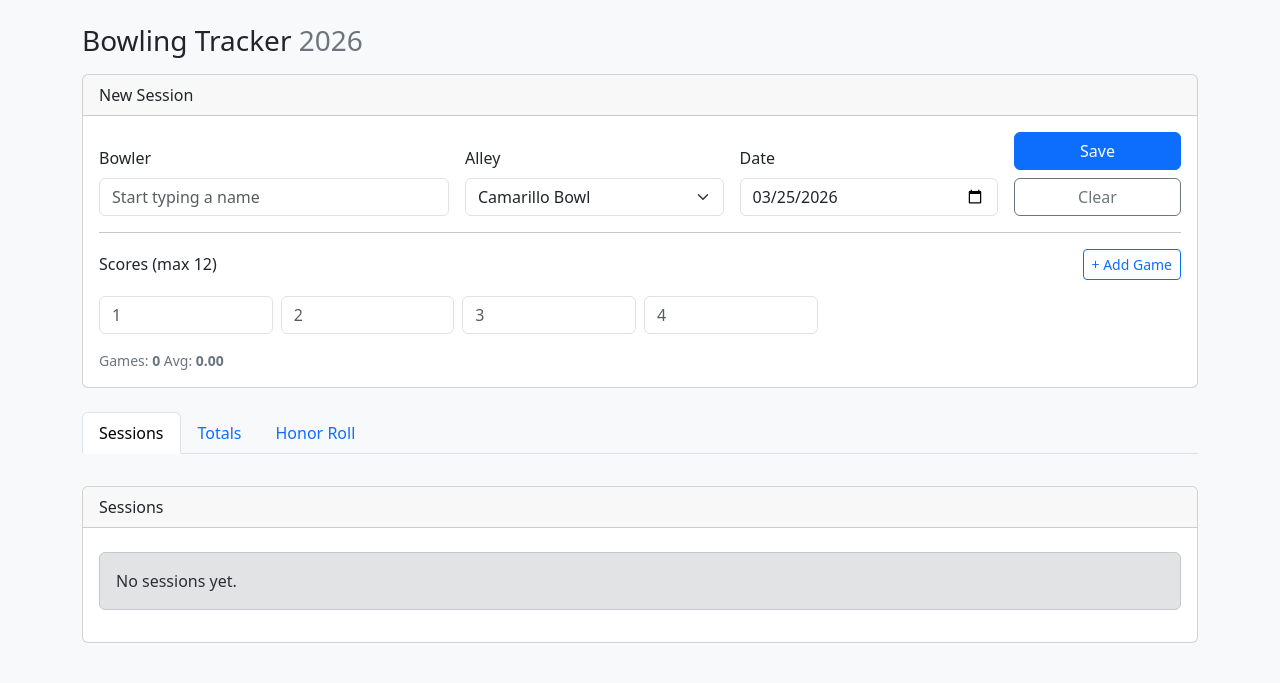
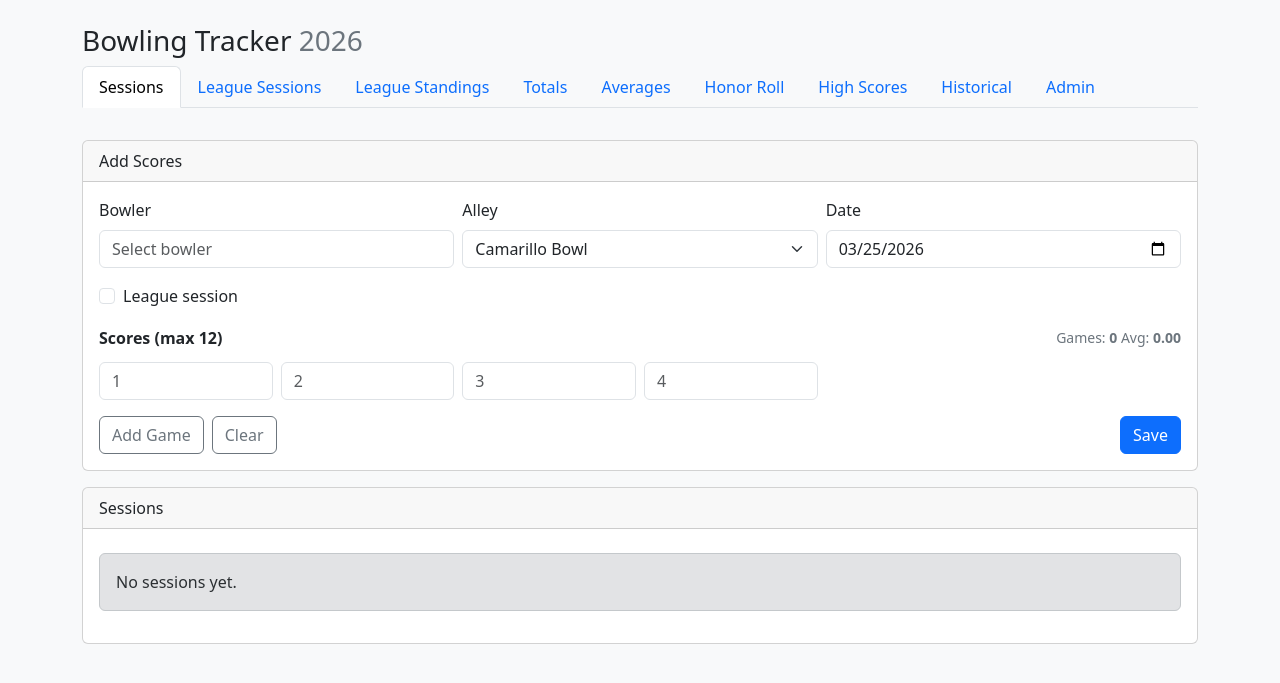
Before and after one commit to rrajan123/bowling, a Flask app: page / in a window 1280 px wide. Shown: the top 683 px of the page. Run offline with Flask 3, Linux system fonts and the light colour scheme; data comes from the database, SQL or seed files in the repository; data that the repository does not hold is empty; some libraries are stand-ins or nearby versions.

Commit message:
Add files via upload

```diff
--- a/templates/index.html
+++ b/templates/index.html
@@ -5,82 +5,193 @@
   <meta name="viewport" content="width=device-width, initial-scale=1">
   <title>Bowling Tracker</title>
   <link href="https://cdn.jsdelivr.net/npm/bootstrap@5.3.3/dist/css/bootstrap.min.css" rel="stylesheet">
-  <style>.tab-pane { padding-top: 1rem; }</style>
+  <style>
+    .tab-pane { padding-top: 1rem; }
+    .table-sm td, .table-sm th { vertical-align: middle; }
+    textarea.session-notes { overflow: hidden; resize: vertical; }
+  </style>
 </head>
 <body class="bg-light">
 <div class="container py-4">
 
-  <div class="d-flex justify-content-between align-items-center mb-3">
-    <h1 class="h3 mb-0">Bowling Tracker <span id="year" class="text-secondary"></span></h1>
-    <div id="likesTotalHost"></div>
-  </div>
+  <!-- Title -->
+  <h1 class="h3 mb-2">Bowling Tracker <span id="year" class="text-secondary"></span></h1>
 
-  <!-- New Session (Front page ONLY) -->
-  <div id="entry" class="card mb-4">
-    <div class="card-header">New Session</div>
+  <!-- Tabs directly under title -->
+  <ul class="nav nav-tabs mb-3" id="mainTabs" role="tablist">
+    <li class="nav-item" role="presentation">
+      <button class="nav-link active" id="sessions-tab" data-bs-toggle="tab" data-bs-target="#sessions-pane" type="button" role="tab">Sessions</button>
+    </li>
+    <li class="nav-item" role="presentation">
+      <button class="nav-link" id="league-sessions-tab" data-bs-toggle="tab" data-bs-target="#league-sessions-pane" type="button" role="tab">League Sessions</button>
+    </li>
+    <li class="nav-item" role="presentation">
+      <button class="nav-link" id="league-standings-tab" data-bs-toggle="tab" data-bs-target="#league-standings-pane" type="button" role="tab">League Standings</button>
+    </li>
+    <li class="nav-item" role="presentation">
+      <button class="nav-link" id="totals-tab" data-bs-toggle="tab" data-bs-target="#totals-pane" type="button" role="tab">Totals</button>
+    </li>    <li class="nav-item" role="presentation">
+      <button class="nav-link" id="averages-tab" data-bs-toggle="tab" data-bs-target="#averages-pane" type="button" role="tab">Averages</button>
+    </li>
+
+    <li class="nav-item" role="presentation">
+      <button class="nav-link" id="honor-tab" data-bs-toggle="tab" data-bs-target="#honor-pane" type="button" role="tab">Honor Roll</button>
+    </li>
+    <li class="nav-item" role="presentation">
+      <button class="nav-link" id="highscores-tab" data-bs-toggle="tab" data-bs-target="#highscores-pane" type="button" role="tab">High Scores</button>
+    </li>
+    <li class="nav-item" role="presentation">
+      <button class="nav-link" id="history-tab" data-bs-toggle="tab" data-bs-target="#history-pane" type="button" role="tab">Historical</button>
+    </li>
+    <li class="nav-item" role="presentation">
+      <button class="nav-link" id="admin-tab" data-bs-toggle="tab" data-bs-target="#admin-pane" type="button" role="tab">Admin</button>
+    </li>
+  </ul>
+
+  <div class="tab-content">
+
+    <!-- Sessions -->
+    <div class="tab-pane fade show active" id="sessions-pane" role="tabpanel">
+      <!-- Entry form -->
+      <div id="entry" class="card mb-3">
+        <div class="card-header">Add Scores</div>
         <div class="card-body">
-      <div class="row g-3 align-items-end">
+          <div class="row g-2 align-items-end">
             <div class="col-md-4">
               <label class="form-label">Bowler</label>
-          <input id="bowlerInput" list="bowlersList" class="form-control" placeholder="Start typing a name">
+              <input id="bowlerInput" class="form-control" list="bowlersList" placeholder="Select bowler">
               <datalist id="bowlersList"></datalist>
             </div>
-        <div class="col-md-3">
+            <div class="col-md-4">
               <label class="form-label">Alley</label>
               <select id="alley" class="form-select"></select>
             </div>
-        <div class="col-md-3">
+            <div class="col-md-4">
               <label class="form-label">Date</label>
-          <input id="date" type="date" class="form-control">
-        </div>
-        <div class="col-md-2 text-end">
-          <button id="save" class="btn btn-primary w-100">Save</button>
-          <button id="clear" class="btn btn-outline-secondary w-100 mt-2">Clear</button>
-        </div>
-      </div>
-      <hr>
-      <div class="d-flex align-items-center justify-content-between">
-        <label class="form-label mb-0">Scores (max 12)</label>
-        <button id="addGame" type="button" class="btn btn-sm btn-outline-primary">+ Add Game</button>
-      </div>
-      <div id="scoresWrap" class="row row-cols-2 row-cols-md-6 g-2 mt-2"></div>
-      <div id="liveStats" class="mt-3 text-secondary small"></div>
+              <input id="date" class="form-control" type="date">
             </div>
           </div>
 
-  <!-- Tabs for Sessions / Totals / Honor Roll -->
-  <ul class="nav nav-tabs" id="mainTabs" role="tablist">
-    <li class="nav-item" role="presentation">
-      <button class="nav-link active" id="sessions-tab" data-bs-toggle="tab" data-bs-target="#sessions-pane" type="button" role="tab" aria-controls="sessions-pane" aria-selected="true">Sessions</button>
-    </li>
-    <li class="nav-item" role="presentation">
-      <button class="nav-link" id="totals-tab" data-bs-toggle="tab" data-bs-target="#totals-pane" type="button" role="tab" aria-controls="totals-pane" aria-selected="false">Totals</button>
-    </li>
-    <li class="nav-item" role="presentation">
-      <button class="nav-link" id="honor-tab" data-bs-toggle="tab" data-bs-target="#honor-pane" type="button" role="tab" aria-controls="honor-pane" aria-selected="false">Honor Roll</button>
-    </li>
-  </ul>
-  <div class="tab-content">
-    <div class="tab-pane fade show active" id="sessions-pane" role="tabpanel" aria-labelledby="sessions-tab">
-      <div class="card mt-3">
+          <div class="row g-2 mt-2">
+            <div class="col-md-4">
+              <div class="form-check">
+                <input class="form-check-input" type="checkbox" id="isLeague">
+                <label class="form-check-label" for="isLeague">League session</label>
+              </div>
+            </div>
+          </div>
+
+          <div class="mt-3">
+            <div class="d-flex justify-content-between align-items-center">
+              <div class="fw-semibold">Scores (max 12)</div>
+              <div id="liveStats" class="text-secondary small"></div>
+            </div>
+            <div class="row row-cols-2 row-cols-sm-4 row-cols-md-6 g-2 mt-1" id="scoresWrap"></div>
+
+            <div class="d-flex gap-2 mt-3">
+              <button id="addGame" class="btn btn-outline-secondary">Add Game</button>
+              <button id="clear" class="btn btn-outline-secondary">Clear</button>
+              <button id="save" class="btn btn-primary ms-auto">Save</button>
+            </div>
+          </div>
+        </div>
+      </div>
+
+      <!-- Sessions table -->
+      <div class="card">
         <div class="card-header">Sessions</div>
         <div class="card-body" id="sessionsTable">Loading…</div>
       </div>
     </div>
-    <div class="tab-pane fade" id="totals-pane" role="tabpanel" aria-labelledby="totals-tab">
-      <div class="card mt-3">
+
+    <!-- League Sessions -->
+    <div class="tab-pane fade" id="league-sessions-pane" role="tabpanel">
+      <div class="card">
+        <div class="card-header">League Sessions</div>
+        <div class="card-body" id="leagueSessionsBlock">Loading…</div>
+      </div>
+    </div>
+
+    <!-- League Standings -->
+    <div class="tab-pane fade" id="league-standings-pane" role="tabpanel">
+      <div class="card">
+        <div class="card-header">League Standings</div>
+        <div class="card-body" id="leagueStandingsBlock">Loading…</div>
+      </div>
+    </div>
+
+    <!-- Totals -->
+    <div class="tab-pane fade" id="totals-pane" role="tabpanel">
+      <div class="card">
         <div class="card-header">Totals</div>
         <div class="card-body" id="totalsBlock">Loading…</div>
       </div>
     </div>
-    <div class="tab-pane fade" id="honor-pane" role="tabpanel" aria-labelledby="honor-tab">
-      <div class="card mt-3">
+
+
+    <!-- Averages -->
+    <div class="tab-pane fade" id="averages-pane" role="tabpanel">
+      <div class="card">
+        <div class="card-header d-flex flex-wrap gap-2 align-items-center justify-content-between">
+          <span>Averages by Month</span>
+          <div class="d-flex gap-2 align-items-center">
+            <label class="form-label mb-0 small text-secondary">Year</label>
+            <select id="avgYear" class="form-select form-select-sm" style="width: 110px;"></select>
+            <div class="form-check ms-2">
+              <input class="form-check-input" type="checkbox" id="avgLeagueOnly">
+              <label class="form-check-label small" for="avgLeagueOnly">League only</label>
+            </div>
+          </div>
+        </div>
+        <div class="card-body" id="averagesBlock">Loading…</div>
+      </div>
+    </div>
+
+<!-- Honor Roll -->
+    <div class="tab-pane fade" id="honor-pane" role="tabpanel">
+      <div class="card">
         <div class="card-header">Honor Roll</div>
         <div class="card-body" id="honorRollBlock">Loading…</div>
+      </div>
+
+
+    </div>
+
+<!-- High Scores -->
+    <div class="tab-pane fade" id="highscores-pane" role="tabpanel">
+      <div class="card">
+        <div class="card-header">High Scores</div>
+        <div class="card-body" id="highScoresBlock">Loading…</div>
+      </div>
+    </div>
+
+    <!-- Historical -->
+    <div class="tab-pane fade" id="history-pane" role="tabpanel">
+      <div class="card">
+        <div class="card-header">Historical Averages</div>
+        <div class="card-body" id="historyBlock">Loading…</div>
+      </div>
+    </div>
+
+    <!-- Admin -->
+    <div class="tab-pane fade" id="admin-pane" role="tabpanel">
+      <div class="card">
+        <div class="card-header">Add Bowling Alley</div>
+        <div class="card-body">
+          <div class="row g-2 align-items-center">
+            <div class="col-md-6">
+              <input id="newAlleyName" class="form-control" placeholder="Alley name">
+            </div>
+            <div class="col-md-3">
+              <button id="addAlleyBtn" class="btn btn-primary w-100">Add Alley</button>
+            </div>
+            <div class="col-md-3" id="addAlleyMsg"></div>
+          </div>
         </div>
       </div>
     </div>
 
+  </div>
 </div>
 
 <!-- Session Modal -->
@@ -88,46 +199,75 @@
   <div class="modal-dialog modal-lg modal-dialog-scrollable">
     <div class="modal-content">
       <div class="modal-header">
-        <h5 class="modal-title" id="sessionMeta">Session</h5>
+        <h5 class="modal-title">Session Games</h5>
         <button type="button" class="btn-close" data-bs-dismiss="modal" aria-label="Close"></button>
       </div>
       <div class="modal-body">
-        <div id="sessionStats" class="mb-3"></div>
+        <div class="text-secondary mb-2" id="sessionMeta"></div>
+        <div class="d-flex align-items-center gap-3 mb-2">
+          <div class="form-check">
+            <input class="form-check-input" type="checkbox" id="sessionIsLeague">
+            <label class="form-check-label" for="sessionIsLeague">League session</label>
+          </div>
+          <span class="small text-muted" id="sessionIsLeagueMsg"></span>
+        </div>
+        <div id="sessionStats"></div>
+
         <div class="table-responsive">
-          <table class="table table-sm align-middle">
+          <table class="table table-sm">
             <thead>
-              <tr>
-                <th>#</th>
-                <th class="text-end">Score</th>
-                <th class="text-end">Like</th>
-              </tr>
+              <tr><th>Game</th><th class="text-end">Score</th></tr>
             </thead>
             <tbody id="sessionGamesTbody"></tbody>
           </table>
         </div>
       </div>
+      <div class="modal-footer">
+        <span class="text-muted small">Edit scores and click Save. Delete will renumber games automatically.</span>
+        <button type="button" class="btn btn-secondary" data-bs-dismiss="modal">Close</button>
+      </div>
     </div>
   </div>
 </div>
 
+<!-- Alley Modal -->
+<div class="modal fade" id="alleyModal" tabindex="-1" aria-hidden="true">
+  <div class="modal-dialog modal-lg modal-dialog-scrollable">
+    <div class="modal-content">
+      <div class="modal-header">
+        <h5 class="modal-title" id="alleyModalTitle">Alley Games</h5>
+        <button type="button" class="btn-close" data-bs-dismiss="modal" aria-label="Close"></button>
+      </div>
+      <div class="modal-body" id="alleyModalBody"></div>
+      <div class="modal-footer">
+        <button type="button" class="btn btn-secondary" data-bs-dismiss="modal">Close</button>
+      </div>
+    </div>
+  </div>
+</div>
+
+
+<!-- Notes Modal -->
+<div class="modal fade" id="notesModal" tabindex="-1" aria-hidden="true">
+  <div class="modal-dialog modal-lg modal-dialog-scrollable">
+    <div class="modal-content">
+      <div class="modal-header">
+        <h5 class="modal-title" id="notesModalTitle">Session Notes</h5>
+        <button type="button" class="btn-close" data-bs-dismiss="modal" aria-label="Close"></button>
+      </div>
+      <div class="modal-body">
+        <div id="notesModalBody"></div>
+      </div>
+      <div class="modal-footer">
+        <button type="button" class="btn btn-primary" id="notesModalSave">Save</button>
+        <button type="button" class="btn btn-secondary" data-bs-dismiss="modal">Close</button>
+      </div>
+    </div>
+  </div>
+</div>
+
+
 <script src="https://cdn.jsdelivr.net/npm/bootstrap@5.3.3/dist/js/bootstrap.bundle.min.js"></script>
 <script src="/static/app.js"></script>
-<script src="/static/app.addgame.js"></script>
-<script>
-// Lazy render on tab change (works with your existing app.js functions)
-document.addEventListener("DOMContentLoaded", () => {
-  const tabs = document.querySelectorAll('button[data-bs-toggle="tab"]');
-  tabs.forEach(tab => {
-    tab.addEventListener('shown.bs.tab', async (e) => {
-      const id = e.target.id;
-      try {
-        if (id === 'sessions-tab' && typeof renderSessions === 'function') await renderSessions();
-        if (id === 'totals-tab' && typeof renderTotals === 'function') await renderTotals();
-        if (id === 'honor-tab' && typeof renderHonorRoll === 'function') await renderHonorRoll();
-      } catch (err) { console.error(err); }
-    });
-  });
-});
-</script>
 </body>
 </html>
```
Lines whose indentation alone changed are shown as unchanged.
